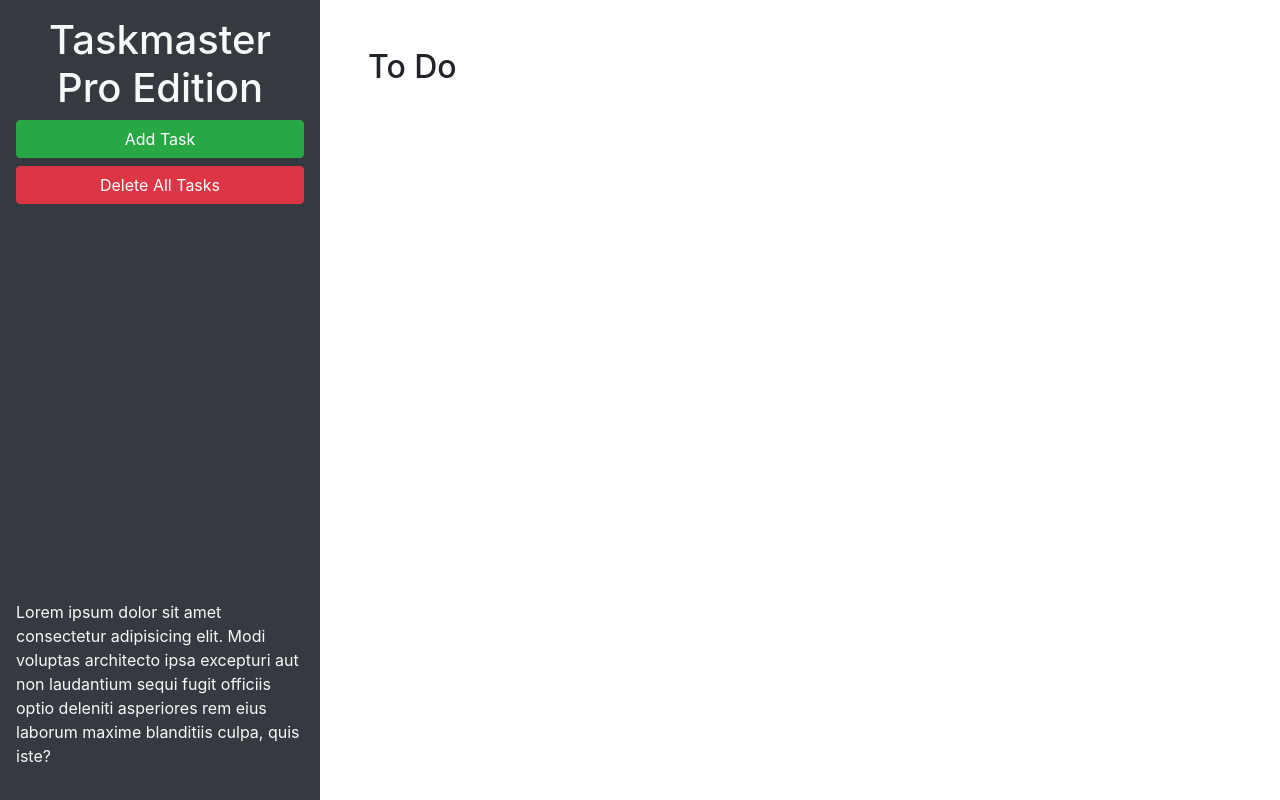
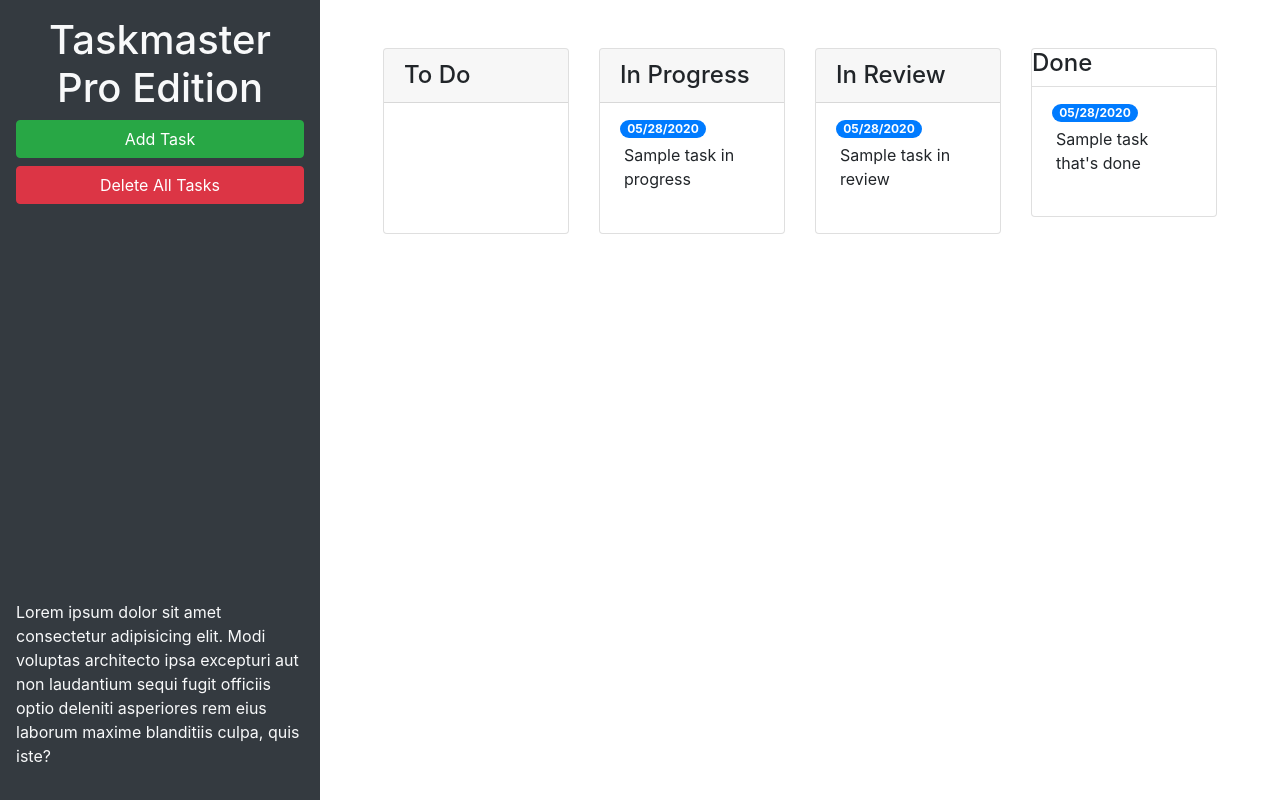
Before and after one commit to jochsf/taskmaster-pro, a plain HTML site: page index.html in a window 1280 px wide. Drawn offline with nearby package versions, Linux system fonts and the light colour scheme.

Commit message:
added bootstrap componenets

```diff
--- a/index.html
+++ b/index.html
@@ -24,12 +24,59 @@
       </p>
     </header>
     <main class="col-12 col-lg-9">
-      <div class="m-5">
-        <h2>To Do</h2>
-        <ul id="list-toDo" class="list-group"> </ul>
+      <div class="m-5 row justify-content-around">
+        <!-- todo start -->
+        <div class="col-12 col-md-6 col-xl-3 mb-3">
+          <div class="card">
+            <h4 class="card-header">To Do</h4>
+            <ul id="list-toDo" class="list-group list-group-flush"></ul>
+          </div>
+        </div>
+        <!-- todo end -->
+        <!-- in progress start -->
+        <div class="col-12 col-md-6 col-xl-3 mb-3">
+          <div class="card">
+            <h4 class="card-header">In Progress</h4>
+            <ul id="list-inProgress" class="list-group list-group-flush">
+              <li class="list-group-item">
+                <span class="badge badge-primary badge-pill">05/28/2020</span>
+                <p class="m-1">Sample task in progress</p>
+              </li>
+            </ul>
+          </div>
+        </div>
+        <!-- in progress end -->
+        <!-- in review start -->
+        <div class="col-12 col-md-6 col-xl-3 mb-3">
+          <div class="card">
+            <h4 class="card-header">In Review</h4>
+            <ul id="list-inReview" class="list-group list-group-flush">
+              <li class="list-group-item">
+                <span class="badge badge-primary badge-pill">05/28/2020</span>
+                <p class="m-1">Sample task in review</p>
+              </li>
+            </ul>
+          </div>
+        </div>
+        <!-- in review end -->
+        <!-- done start -->
+        <div class="col-12 col-md-6 col-xl-3 mb-3">
+          <div class="card">
+            <h4 class="c">Done</h4>
+            <ul id="list-done" class="list-group list-group-flush">
+              <li class="list-group-item">
+                <span class="badge badge-primary badge-pill">05/28/2020</span>
+                <p class="m-1">Sample task that's done</p>
+              </li>
+            </ul>
+          </div>
+        </div>
+        <!-- done end -->
       </div>
     </main>
   </div>
+
+
 
   <!-- Modal -->
   <div class="modal fade" id="task-form-modal" tabindex="-1" role="dialog" aria-labelledby="task-form-modal"
@@ -46,11 +93,11 @@
           <form>
             <div class="form-group">
               <label for="modalTaskDescription">Task description</label>
-              <textarea id="modalTaskDescription" rows="3"></textarea>
+              <textarea id="modalTaskDescription" rows="3" class="form-control"></textarea>
             </div>
             <div class="form-group">
               <label for="modalDueDate">Due date</label>
-              <input type="text" id="modalDueDate" placeholder="mm/dd/yyyy" autocomplete="off" />
+              <input type="text" class="form-control" id="modalDueDate" placeholder="mm/dd/yyyy" autocomplete="off" />
             </div>
           </form>
         </div>
```
